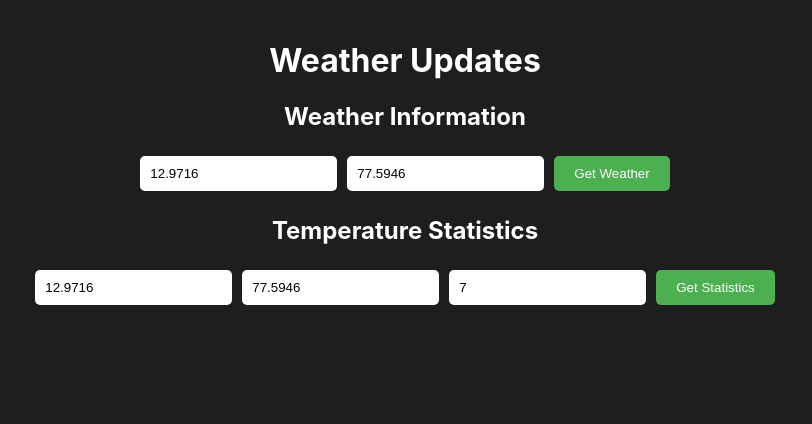
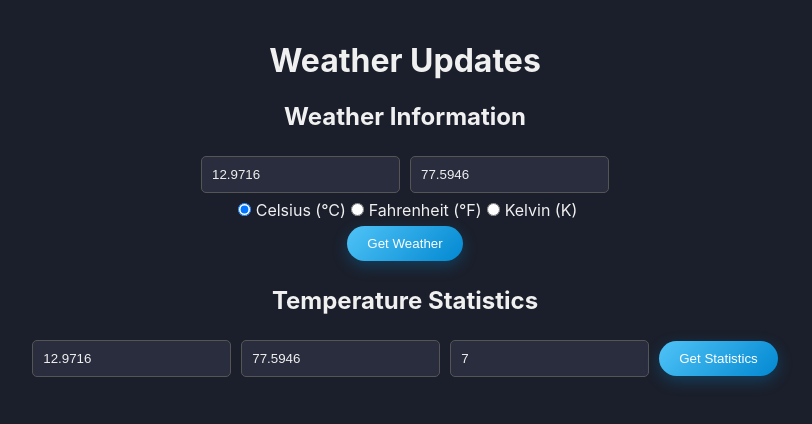
Before and after one commit to suraj-suresh11/WeatherUpdates, a React (Create React App) app in the folder weather-updates-ui/: page / in a window 1280 px wide. Shown: the top 424 px of the page, without its empty margins (235-1047 px from the left). Built offline with nearby package versions, Linux system fonts and the light colour scheme.

Commit message:
Made changes in UI

```diff
--- a/weather-updates-ui/src/App.css
+++ b/weather-updates-ui/src/App.css
@@ -3,36 +3,50 @@ body {
   margin: 0;
   padding: 0;
   font-family: -apple-system, BlinkMacSystemFont, "Segoe UI", Roboto, "Helvetica Neue", Arial, sans-serif;
-  background-color: #1e1e1e;
-  color: #fff;
+  background-color: #1b1f2b;
+  color: #f0f0f0;
 }
 
 .App {
   text-align: center;
-  background-color: #1e1e1e;
+  background-color: #1b1f2b;
   min-height: 100vh;
   padding: 20px;
+  display: flex;
+  flex-direction: column;
+  align-items: center;
 }
 
 input {
   margin: 5px;
   padding: 10px;
   border-radius: 5px;
-  border: none;
+  border: 1px solid #555;
+  background-color: #2a2d3e;
+  color: #f0f0f0;
   outline: none;
+  transition: border-color 0.3s, box-shadow 0.3s;
+}
+
+input:focus {
+  border-color: #4fc3f7;
+  box-shadow: 0px 0px 8px #4fc3f7;
 }
 
 button {
   padding: 10px 20px;
   margin: 5px;
-  background-color: #4CAF50;
+  background: linear-gradient(135deg, #4fc3f7, #0288d1);
   border: none;
-  border-radius: 5px;
+  border-radius: 25px;
   color: #fff;
   cursor: pointer;
-  transition: background-color 0.3s;
+  transition: background 0.3s, transform 0.2s, box-shadow 0.3s;
+  box-shadow: 0px 5px 15px rgba(0, 136, 209, 0.3);
 }
 
 button:hover {
-  background-color: #45a049;
+  background: linear-gradient(135deg, #0288d1, #01579b);
+  transform: translateY(-2px);
+  box-shadow: 0px 8px 20px rgba(0, 136, 209, 0.5);
 }
--- a/weather-updates-ui/src/components/Weather.js
+++ b/weather-updates-ui/src/components/Weather.js
@@ -1,10 +1,9 @@
 // src/components/Weather.js
-import React, { useState } from 'react';
+import React, { useState, useEffect } from 'react';
 import axios from 'axios';
 import { ClipLoader } from 'react-spinners';
 
 const Weather = () => {
-  // State variables
   const [latitude, setLatitude] = useState('12.9716');
   const [longitude, setLongitude] = useState('77.5946');
   const [weatherData, setWeatherData] = useState(null);
@@ -25,65 +24,114 @@ const Weather = () => {
       });
       setWeatherData(response.data);
       setError('');
-      setConvertedTemperature(null);
+
+      // Fetch the converted temperature based on the selected unit
+      if (unit !== 'C') {
+        const conversionResponse = await axios.get(`${process.env.REACT_APP_API_URL}/weather/convert-temperature`, {
+          params: {
+            latitude: latitude,
+            longitude: longitude,
+            toUnit: unit,
+          },
+        });
+        setConvertedTemperature(conversionResponse.data.convertedTemperature.toFixed(2));
+      } else {
+        setConvertedTemperature(response.data.temperature.toFixed(2));
+      }
     } catch (error) {
-      // Handle errors
       setWeatherData(null);
       setError('Error fetching weather data. Please check your inputs or try again later.');
     }
     setLoading(false);
   };
 
-  // Function to convert the temperature
-  const convertTemperature = async (targetUnit) => {
-    if (!weatherData) return;
+  // useEffect to fetch converted temperature whenever the unit changes
+  useEffect(() => {
+    const fetchConvertedTemperature = async () => {
+      if (weatherData && unit !== 'C') {
         try {
-      const response = await axios.get(`${process.env.REACT_APP_API_URL}/weather/convert-temperature`, {
+          const conversionResponse = await axios.get(`${process.env.REACT_APP_API_URL}/weather/convert-temperature`, {
             params: {
               latitude: latitude,
               longitude: longitude,
-          toUnit: targetUnit,
+              toUnit: unit,
             },
           });
-      setConvertedTemperature(response.data.convertedTemperature.toFixed(2));
-      setUnit(response.data.unit);
+          setConvertedTemperature(conversionResponse.data.convertedTemperature.toFixed(2));
         } catch (error) {
           setError('Error converting temperature. Please try again later.');
         }
+      } else if (weatherData) {
+        setConvertedTemperature(weatherData.temperature.toFixed(2));
+      }
     };
 
+    fetchConvertedTemperature();
+  }, [unit, weatherData, latitude, longitude]);
+
   return (
-    <div>
-      <h2>Weather Information</h2>
+    <div className="container weather-container">
+      <h2 className="title">Weather Information</h2>
+      <div className="input-section">
         <input
           type="text"
+          className="input"
           placeholder="Enter Latitude"
           value={latitude}
           onChange={(e) => setLatitude(e.target.value)}
         />
         <input
           type="text"
+          className="input"
           placeholder="Enter Longitude"
           value={longitude}
           onChange={(e) => setLongitude(e.target.value)}
         />
-      <button onClick={fetchWeather}>Get Weather</button>
+      </div>
+
+      {/* Radio buttons */}
+      <div className="radio-section">
+        <label>
+          <input
+            type="radio"
+            value="C"
+            checked={unit === 'C'}
+            onChange={() => setUnit('C')}
+          />
+          Celsius (°C)
+        </label>
+        <label>
+          <input
+            type="radio"
+            value="F"
+            checked={unit === 'F'}
+            onChange={() => setUnit('F')}
+          />
+          Fahrenheit (°F)
+        </label>
+        <label>
+          <input
+            type="radio"
+            value="K"
+            checked={unit === 'K'}
+            onChange={() => setUnit('K')}
+          />
+          Kelvin (K)
+        </label>
+      </div>
+
+      <button className="button" onClick={fetchWeather}>Get Weather</button>
       {loading && <ClipLoader color="#36d7b7" size={50} />}
 
       {error && <p style={{ color: 'red' }}>{error}</p>}
 
       {weatherData && (
-        <div style={{ backgroundColor: '#333', padding: '20px', borderRadius: '10px', color: '#fff', marginTop: '20px' }}>
+        <div className="data-card">
           <h3>Weather Data: {weatherData.cityName}</h3>
-          <p>Temperature: {convertedTemperature !== null ? `${convertedTemperature} ${unit}` : `${weatherData.temperature} °C`}</p>
+          <p>Temperature: {convertedTemperature} {unit}</p>
           <p>Humidity: {weatherData.humidity} %</p>
           <p>Wind Speed: {weatherData.windSpeed} m/s</p>
           <p>Description: {weatherData.weatherDescription}</p>
-
-          {/* Temperature conversion buttons */}
-          <button onClick={() => convertTemperature('C')}>Convert to Celsius</button>
-          <button onClick={() => convertTemperature('F')}>Convert to Fahrenheit</button>
-          <button onClick={() => convertTemperature('K')}>Convert to Kelvin</button>
         </div>
       )}
     </div>
```
Lines whose indentation alone changed are shown as unchanged.
